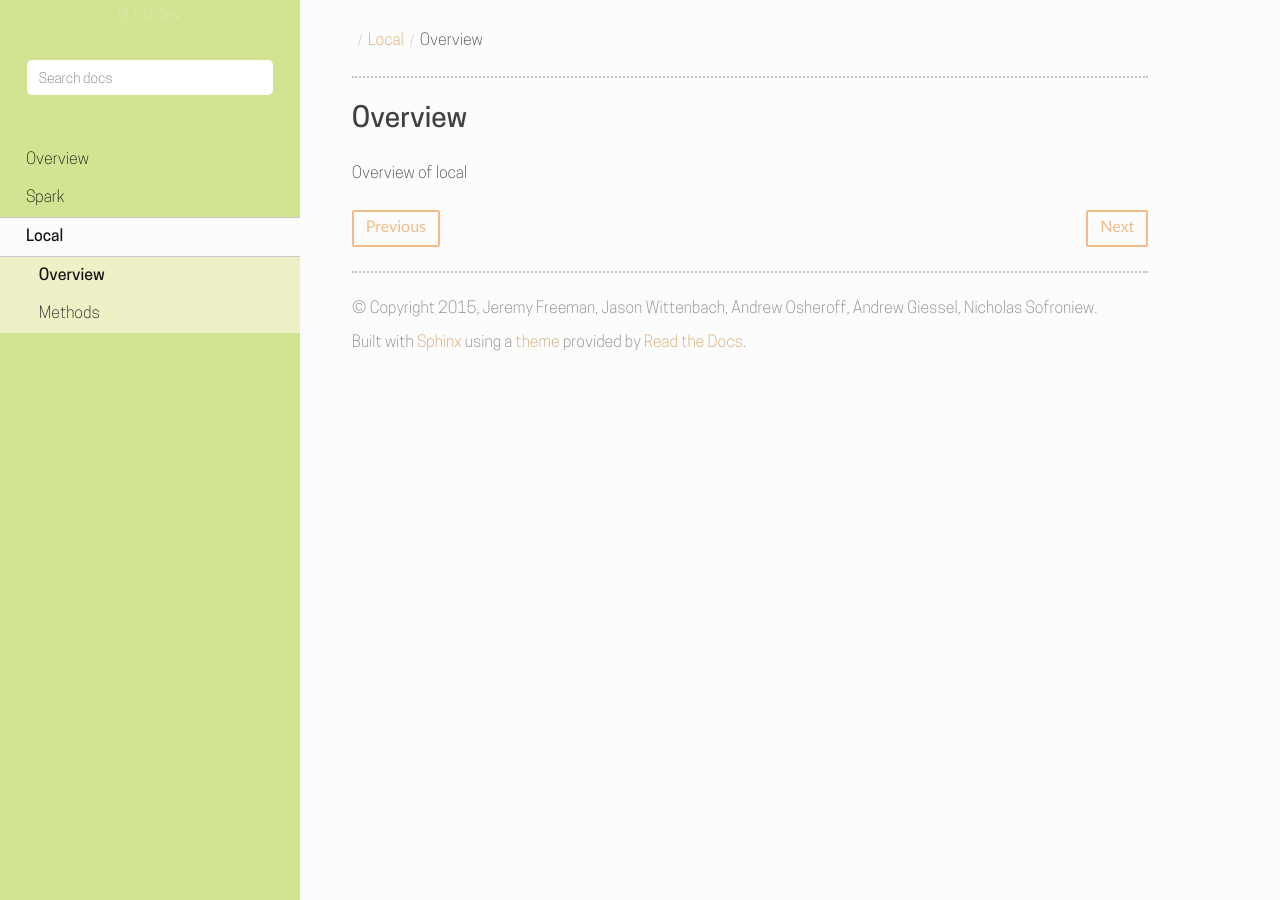
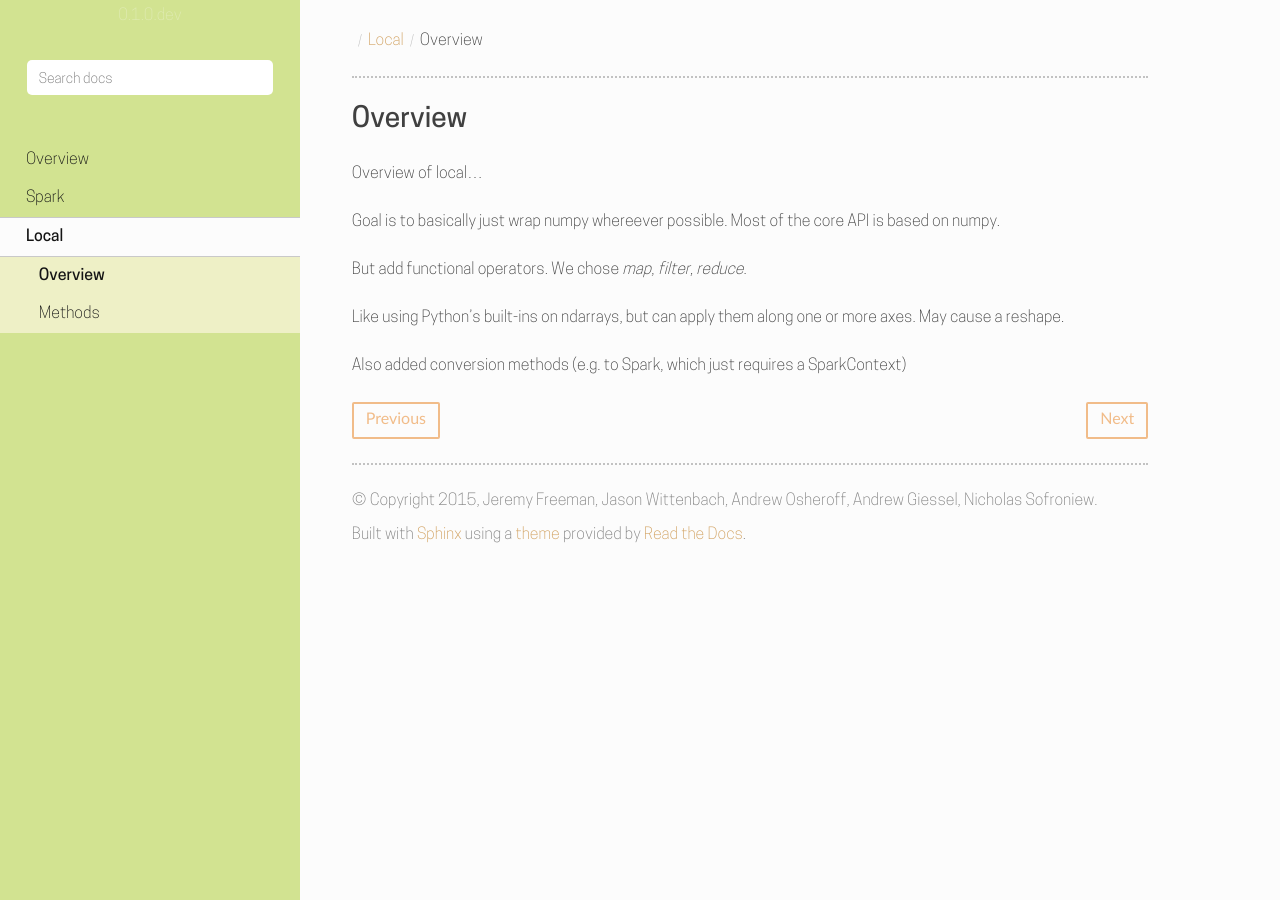
Before and after one commit to bolt-project/bolt, a Sphinx documentation site: the page built from docs/source/local-overview.rst, in a window 1280 px wide. Built offline with Sphinx 7.4.7 and the Read the Docs theme 2.0.0, drawn with Linux system fonts in a browser that asks for light colours.

Commit message:
Add stubs

```diff
--- a/docs/source/local-api.rst
+++ b/docs/source/local-api.rst
@@ -1,7 +1,7 @@
 Methods
 =======
 
-The local bolt array implements the `core API`_, as well as the extra methods highlighted here. Full method documentation can be found below (methods directly inherited from numpy's ``ndarray`` not shown).
+The local bolt array implements the `core API`_, as well as the additional methods listed here (for conversions). Full method documentation can be found below (methods directly inherited from numpy's ``ndarray`` not shown).
 
 .. _core API: overview-methods.html
 
--- a/docs/source/local-overview.rst
+++ b/docs/source/local-overview.rst
@@ -1,4 +1,12 @@
 Overview
 ========
 
-Overview of local
+Overview of local...
+
+Goal is to basically just wrap numpy whereever possible. Most of the core API is based on numpy.
+
+But add functional operators. We chose `map`, `filter`, `reduce`.
+
+Like using Python's built-ins on ndarrays, but can apply them along one or more axes. May cause a reshape.
+
+Also added conversion methods (e.g. to Spark, which just requires a SparkContext)
```
